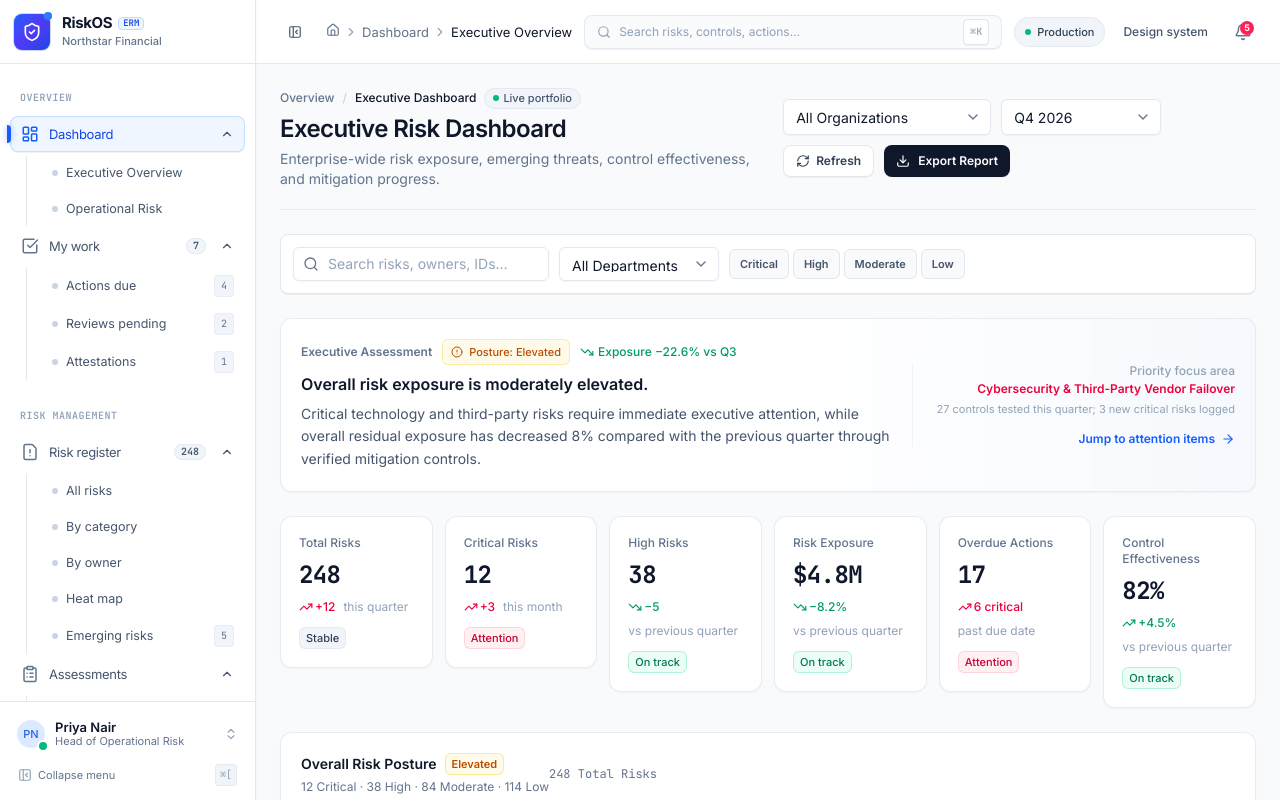
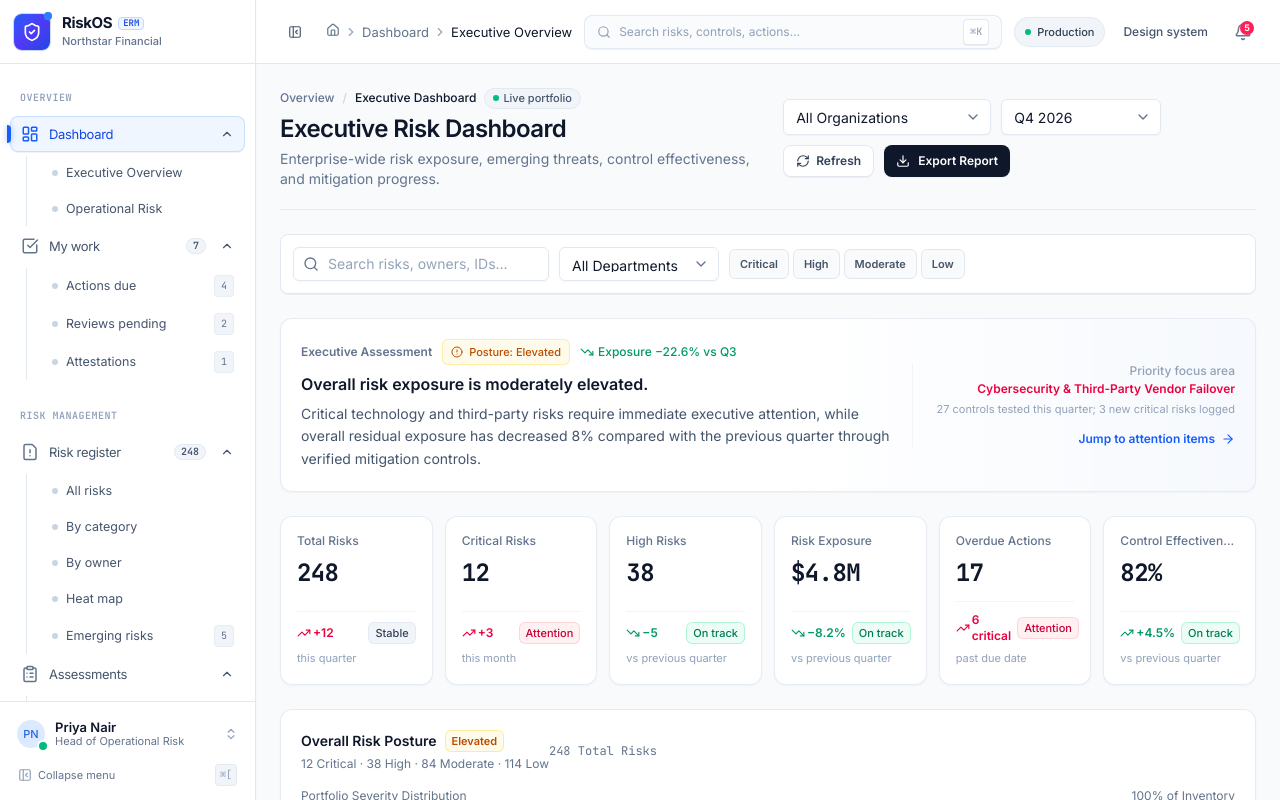
Before and after one commit to uixsaiham/RiskOS-ERM-system-Design, a React (Vite) app: page / in a window 1280 px wide. Built offline with nearby package versions, Linux system fonts and the light colour scheme.

Commit message:
style: equalize height and align footer layout across all 6 primary KPI cards

```diff
--- a/src/components/ui/card.tsx
+++ b/src/components/ui/card.tsx
@@ -126,33 +126,36 @@ export function KpiCard({
         : 'text-rose-600'
 
   return (
-    <Card className={cn('p-4.5 hover:border-slate-300 transition-all', className)}>
-      <div className="flex items-start justify-between gap-3">
-        <div className="min-w-0 flex-1">
-          <div className="text-xs font-medium text-slate-500">{title}</div>
-          <div className="mt-2 font-mono text-2xl font-bold tracking-tight text-slate-900 tabular-nums">
-            {value}
-          </div>
-          <div className="mt-2 flex flex-wrap items-center gap-2">
-            {trend && (
-              <span className={cn('inline-flex items-center gap-0.5 text-xs font-medium', trendColor)}>
-                <TrendIcon className="size-3.5" aria-hidden />
-                {trend.value}
-              </span>
-            )}
-            {supporting && (
-              <span className="text-xs text-slate-400">{supporting}</span>
-            )}
-            {status}
-          </div>
+    <Card className={cn('p-4 hover:border-slate-300 transition-all h-full flex flex-col justify-between', className)}>
+      <div>
+        <div className="flex items-start justify-between gap-2">
+          <div className="text-xs font-medium text-slate-500 truncate">{title}</div>
+          {Icon && (
+            <div className="flex size-7 shrink-0 items-center justify-center rounded-lg bg-blue-50 text-blue-600">
+              <Icon className="size-3.5" aria-hidden />
+            </div>
+          )}
         </div>
-        {Icon && (
-          <div className="flex size-9 shrink-0 items-center justify-center rounded-lg bg-blue-50 text-blue-600">
-            <Icon className="size-4.5" aria-hidden />
-          </div>
+        <div className="mt-2 font-mono text-2xl font-bold tracking-tight text-slate-900 tabular-nums">
+          {value}
+        </div>
+      </div>
+
+      <div className="mt-3 pt-2.5 border-t border-slate-100 flex flex-col gap-1">
+        <div className="flex items-center justify-between gap-1.5">
+          {trend ? (
+            <span className={cn('inline-flex items-center gap-0.5 text-xs font-semibold', trendColor)}>
+              <TrendIcon className="size-3.5 shrink-0" aria-hidden />
+              <span>{trend.value}</span>
+            </span>
+          ) : <span />}
+          {status}
+        </div>
+        {supporting && (
+          <div className="text-[11px] text-slate-400 truncate">{supporting}</div>
         )}
       </div>
-      {action && <div className="mt-3.5">{action}</div>}
+      {action && <div className="mt-2.5">{action}</div>}
     </Card>
   )
 }
--- a/src/dashboard/components/PrimaryKpis.tsx
+++ b/src/dashboard/components/PrimaryKpis.tsx
@@ -8,14 +8,15 @@ interface PrimaryKpisProps {
 
 export function PrimaryKpis({ onKpiClick }: PrimaryKpisProps) {
   return (
-    <div className="grid gap-3 sm:grid-cols-2 lg:grid-cols-3 xl:grid-cols-6">
+    <div className="grid gap-3 sm:grid-cols-2 lg:grid-cols-3 xl:grid-cols-6 items-stretch">
       {EXECUTIVE_KPIS.map((kpi) => (
         <div
           key={kpi.id}
           onClick={() => onKpiClick?.(kpi.id)}
-          className="cursor-pointer transition-transform hover:-translate-y-0.5"
+          className="cursor-pointer transition-transform hover:-translate-y-0.5 h-full flex flex-col"
         >
           <KpiCard
+            className="h-full"
             title={kpi.label}
             value={kpi.value}
             trend={{
@@ -34,7 +35,6 @@ export function PrimaryKpis({ onKpiClick }: PrimaryKpisProps) {
                       : 'neutral'
                 }
                 size="sm"
-                className="mt-1"
               >
                 {kpi.status === 'attention'
                   ? 'Attention'
```
Also changed, not shown: executive-dashboard-desktop-4x.png.
